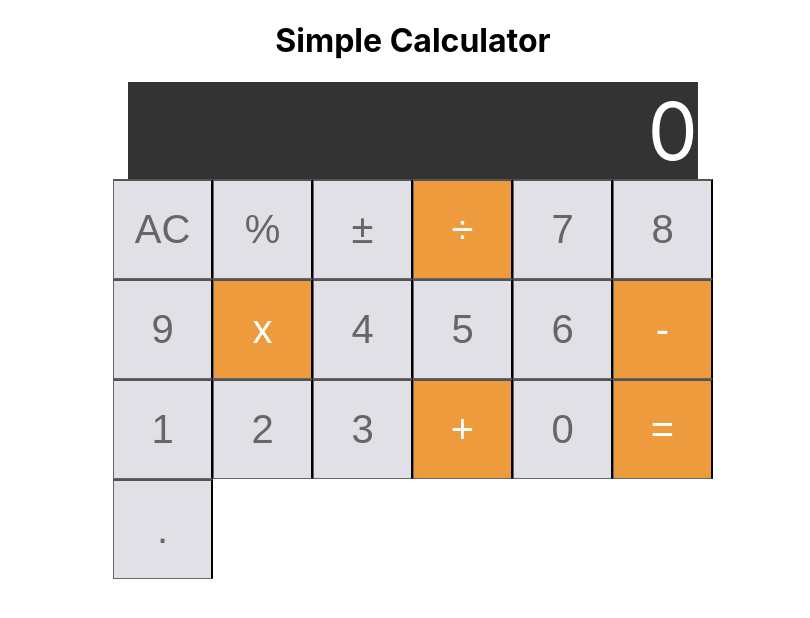
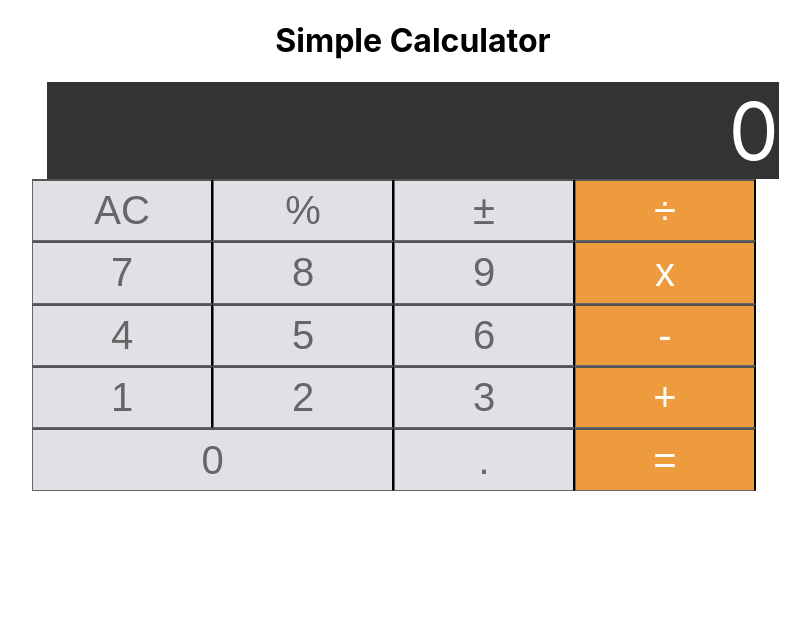
Before and after one commit to benstone1/Pursuit-Core-Web-React-Calculator-Lab, a React (Create React App) app in the folder calculator/: page / in a window 1280 px wide. Shown: the top 618 px of the page, without its empty margins (227-1037 px from the left). Built offline with nearby package versions, Linux system fonts and the light colour scheme.

Commit message:
fixing the operator buttons

```diff
--- a/calculator/src/App.css
+++ b/calculator/src/App.css
@@ -19,7 +19,7 @@
   outline: none;
   -webkit-tap-highlight-color: rgba(0, 0, 0, 0);
   display: block;
-  width: 100px;
+  width: 181px;
 }
 
 button:active {
@@ -38,8 +38,8 @@ button:active {
 }
 
 .buttons {
-  width: 600px;
-  height: 400px;
+  width: 762px;
+  height: 312px;
   display: flex;
   flex-direction: row;
   flex-wrap: wrap;
@@ -52,3 +52,6 @@ button:active {
   text-align: right;
   background-color: #333;
 }
+.col-6 {
+  width: 362px;
+}
--- a/calculator/src/App.js
+++ b/calculator/src/App.js
@@ -12,7 +12,7 @@ class App extends React.Component {
       previousValue: null,
       operation: null,
       waitingForNewValue: false,
-      // result: 0,
+      result: false,
       negative: false
     };
 
@@ -25,8 +25,8 @@ class App extends React.Component {
   handleInput = event => {
     let { input } = this.state
     this.setState({
-      // previousValue: this.state.displayValue,
-      input: parseFloat(input += event.target.innerText)
+      input: parseFloat(input += event.target.innerText),
+      displayValue: input
     });
   };
 
@@ -35,35 +35,37 @@ class App extends React.Component {
   };
 
   handleOperationButton = e => {
-    const { input } = this.state
-    this.setState({
-      operation: e.target.innerText,
+    const { input, waitingForNewValue, displayValue } = this.state;
+    const value = e.target.value;
+
+    waitingForNewValue ? this.setState({
+      ...this.prevState,
+      operation: value,
+      previousValue: parseFloat(displayValue),
+      input: ''
+    }) : this.setState({
+      ...this.prevState,
+      operation: value,
       previousValue: parseFloat(input),
-
+      input: '',
+      waitingForNewValue: true
     });
-    this.handleMath()
   };
 
   handleMath = () => {
-    const { operation, previousValue } = this.state
-    if (operation === "+") {
+    const { operation, previousValue, input } = this.state
+    if (operation === "x") {
       this.setState({
-        // previousValue: parseFloat(input),
+        displayValue: parseFloat(previousValue) * parseFloat(input),
         input: '',
       })
-      return parseFloat(previousValue) + parseFloat(previousValue)
     }
   };
+  showAnswer = e => this.handleMath()
 
-  showAnswer = e => {
-    const { input, previousValue } = this.state
 
-    this.setState({
-      displayValue: parseFloat(previousValue) + parseFloat(input)
-    });
-  }
 
-  //converts between negative nad positive
+  //converts between negative and positive
   handleConversion = e => {
     const { displayValue, negative } = this.state
     if (negative === false) {
@@ -82,7 +84,7 @@ class App extends React.Component {
   handleSubmit = event => event.preventDefault();
 
   render() {
-    const { operation, displayValue, result } = this.state;
+    const { displayValue, result } = this.state;
 
     console.log(this.state);
 
@@ -96,7 +98,6 @@ class App extends React.Component {
             result={result}
           />
           <CalculatorForm
-            operation={operation}
             handleInput={this.handleInput}
             handleOperationButton={this.handleOperationButton}
             handleMath={this.handleMath}
--- a/calculator/src/components/CalculatorForm.jsx
+++ b/calculator/src/components/CalculatorForm.jsx
@@ -12,14 +12,15 @@ class CalculatorForm extends Component {
             <form onSubmit={this.props.handleSubmit}>
                 <div className="calc">
                     <div className="buttons">
-                        <button className="button col-3" onClick={this.props.allClear}>AC</button>
+                        <button className="button col-3" onClick={this.props.allClear} value='AC'>AC</button>
                         <button
+                            value='%'
                             className="button col-3"
                             onClick={this.handleOperationButton}
-                            value={this.props.operation}
                         > % </button>
                         <button className="button col-3" onClick={this.props.handleConversion}>±</button>
                         <button
+                            value='÷'
                             className="button col-3 orange"
                             onClick={this.props.handleOperationButton}
                         > ÷ </button>
@@ -27,6 +28,7 @@ class CalculatorForm extends Component {
                         <button onClick={this.props.handleInput} className="button col-3">8</button>
                         <button onClick={this.props.handleInput} className="button col-3">9</button>
                         <button
+                            value='x'
                             className="button col-3 orange"
                             onClick={this.props.handleOperationButton}
                         >x</button>
@@ -34,25 +36,25 @@ class CalculatorForm extends Component {
                         <button onClick={this.props.handleInput} className="button col-3"> 5</button>
                         <button onClick={this.props.handleInput} className="button col-3">6</button>
                         <button
+                            value='-'
                             className="button col-3 orange"
                             onClick={this.props.handleOperationButton}
-                        >
-                            -
-              </button>
+                        > - </button>
                         <button onClick={this.props.handleInput} className="button col-3">1</button>
                         <button onClick={this.props.handleInput} className="button col-3">2</button>
                         <button onClick={this.props.handleInput} className="button col-3">3</button>
                         <button
+                            value='+'
                             className="button col-3 orange"
                             onClick={this.props.handleOperationButton}
-                            value={this.props.operation}
                         >+</button>
                         <button onClick={this.props.handleInput} className="button col-6">0</button>
+                        <button className="button col-3" onClick={this.props.handleOperationButton}>.</button>
                         <button
+                            value='='
                             className="button col-3 orange"
                             onClick={this.props.showAnswer}
                         >=</button>
-                        <button className="button col-3" onClick={this.props.handleOperationButton}>.</button>
                     </div>
                 </div>
             </form>
```
